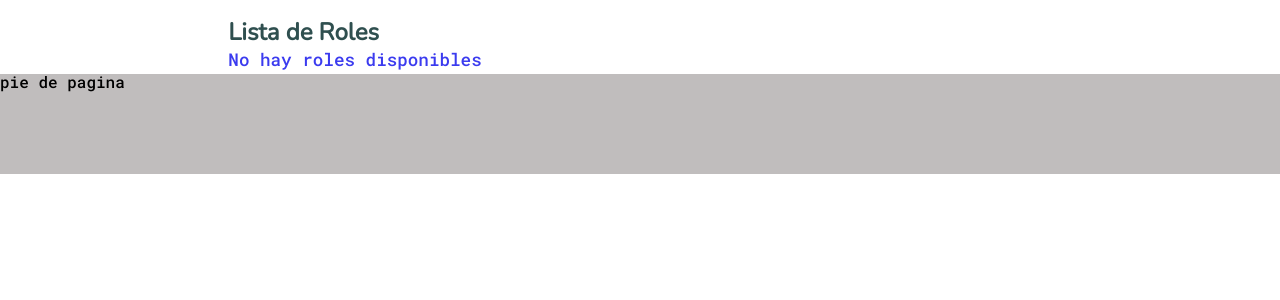
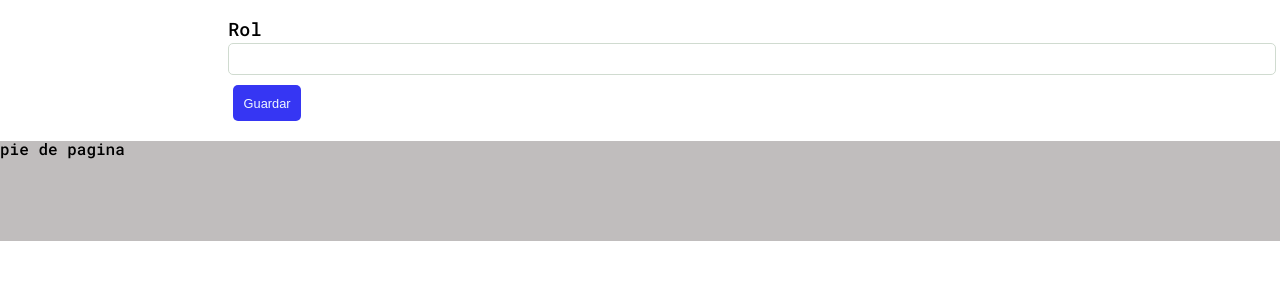
Before and after one commit to segundogaldames/cib-302-3500, a PHP site: page /cib-302-3500/roles/create in a window 1280 px wide. Shown: the part 160-460 px from the top of the page. Run offline with PHP 8.4, Linux system fonts and the light colour scheme.

Commit message:
Implementacion de action show y create en roles

```diff
--- a/app/Config.php
+++ b/app/Config.php
@@ -15,7 +15,7 @@ define('CTRL','quVq6zWID3eaVS0YP4yD7F1fEvOOT+mDUBa4DAPWTYiVsXPUYIfDUpSpE1sFxKeDo
 define('DB_DRIVER','mysql');
 define('DB_HOST','localhost');
 define('DB_USER','root');
-define('DB_PASS','1234');#los usuarios de Windows usan comillas vacias ''
+define('DB_PASS','root.1234');#los usuarios de Windows usan comillas vacias ''
 define('DB_NAME','cib3023500');
 define('DB_CHAR','utf8');
 define('METHOD_ENCRYPT','AES-256-ECB');
--- a/controllers/rolesController.php
+++ b/controllers/rolesController.php
@@ -1,15 +1,31 @@
 <?php
 class rolesController extends Controller
 {
+    private $_rol;
+
     public function __construct()
     {
         parent::__construct();
+        $this->_rol = $this->loadModel('rol');
     }
 
     public function index()
     {
         $this->_view->titulo = 'Roles';
-        #$this->_view->noticia = 'Primera Noticia';
+        $this->_view->roles = $this->_rol->getRoles();
         $this->_view->render('index');
     }
+
+    public function show($id = null)
+    {
+        $this->_view->titulo = 'Roles';
+        $this->_view->rol = $this->_rol->getRolId($this->filtrarInt($id));
+        $this->_view->render('show');
+    }
+
+    public function create()
+    {
+        $this->_view->titulo = 'Roles';
+        $this->_view->render('create');
+    }
 }
--- a/models/rolModel.php
+++ b/models/rolModel.php
@@ -0,0 +1,33 @@
+<?php
+class rolModel extends Model
+{
+    public function __construct()
+    {
+        parent::__construct();
+    }
+
+    public function getRoles()
+    {
+        $roles = $this->_db->query("SELECT id, nombre FROM roles ORDER BY id DESC");
+        return $roles->fetchall();
+    }
+
+    public function getRolId($id)
+    {
+        $rol = $this->_db->prepare("SELECT id, nombre, created_at, updated_at FROM roles WHERE id = ?");
+        $rol->bindParam(1, $id);
+        $rol->execute();
+
+        return $rol->fetch();
+    }
+
+    public function addRol($nombre)
+    {
+        $rol = $this->_db->prepare("INSERT INTO roles(nombre, created_at, updated_at) VALUES(?, now(), now())");
+        $rol->bindParam(1, $nombre);
+        $rol->execute();
+
+        $row = $rol->rowCount();
+        return $row;
+    }
+}
--- a/views/layout/default/css/styles.css
+++ b/views/layout/default/css/styles.css
@@ -98,7 +98,7 @@ section{
     -o-border-radius: 5px 5px 5px 5px;
 }
 .btn-primary{
-    background-color: blue;
+    background-color: rgb(54, 54, 243);
     color: aliceblue;
 }
 .btn-primary:hover{
@@ -150,7 +150,7 @@ section{
     -moz-border-radius: 3px 3px 3px 3px;
     -ms-border-radius: 3px 3px 3px 3px;
     -o-border-radius: 3px 3px 3px 3px;
-    margin-bottom: 0.4em;
+    margin-bottom: 0.8em;
 }
 .table th{
     font-weight: bolder;
--- /dev/null
+++ b/views/roles/create.php
@@ -0,0 +1,15 @@
+<section>
+    <div></div>
+    <div>
+        <form action="<?= $_layoutParams['root'] ?>roles/store" method="post">
+            <div class="form-group">
+                <label for="nombre" class="form-label">Rol</label>
+                <input type="text" name="nombre" id="" class="form-control">
+            </div>
+            <div class="form-group">
+               <button type="submit" class="btn btn-primary">Guardar</button>
+            </div>
+        </form>
+    </div>
+    <div></div>
+</section>
--- a/views/roles/index.php
+++ b/views/roles/index.php
@@ -1,7 +1,10 @@
 <section>
     <div></div>
     <div>
-        <h1>Lista de Roles</h1>
+        <h1>
+            Lista de Roles
+            <a href="<?= $_layoutParams['root'] ?>roles/create">Nuevo Rol</a>
+        </h1>
         <?php if(isset($this->roles) && count($this->roles)): ?>
         <table class="table">
             <thead>
@@ -12,11 +15,16 @@
                 </tr>
             </thead>
             <tbody>
+                <?php foreach($this->roles as $model): ?>
                 <tr>
-                    <td>#</td>
-                    <td>Nombre del rol</td>
-                    <td>Botones</td>
+                    <td><?= $model['id'] ?></td>
+                    <td><?= $model['nombre'] ?></td>
+                    <td>
+                        <a href="<?= $_layoutParams['root'] ?>roles/show/<?= $model['id']?>">Ver</a>
+                        <a href="<?= $_layoutParams['root'] ?>roles/edit/<?= $model['id']?>">Editar</a>
+                    </td>
                 </tr>
+                <?php endforeach; ?>
             </tbody>
         </table>
 
```
Also changed, not shown: views/roles/show.php (added, +31 -0 lines).
